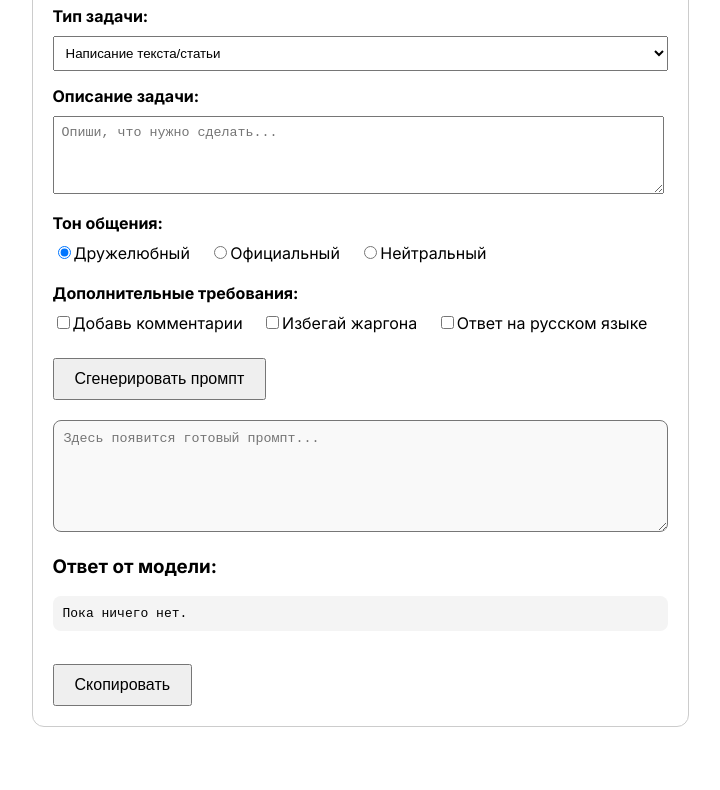
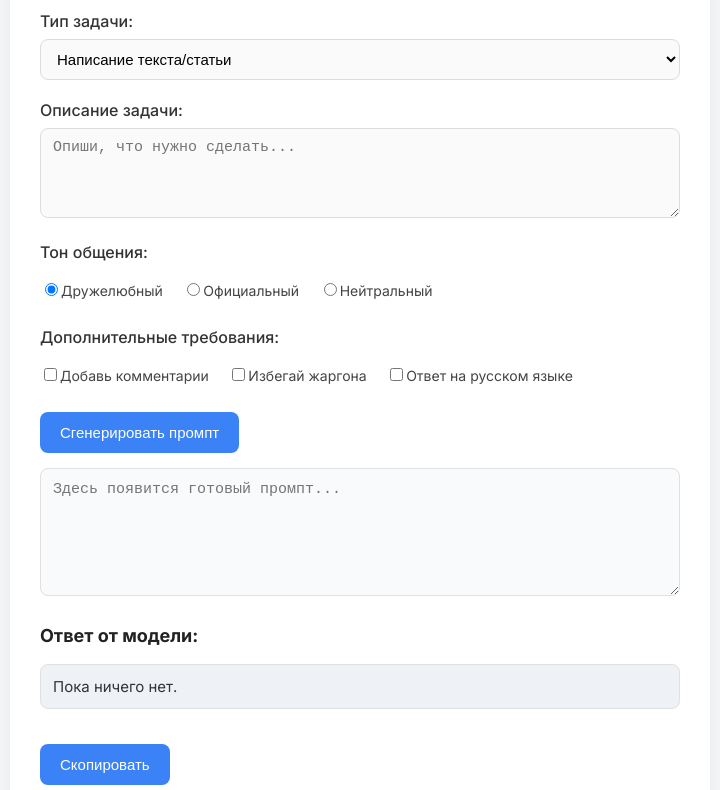
Before and after one commit to FeDroid74/prompt-builder, a plain HTML site: page index.html in a window 1280 px wide. Shown: the part 137-927 px from the top of the page, without its empty margins (280-1000 px from the left). Before the commit the page ends 904 px from the top, so only its background shows below. Drawn offline with Linux system fonts and the light colour scheme.

Commit message:
final commit 2

```diff
--- a/style.css
+++ b/style.css
@@ -1,65 +1,150 @@
 @import url('https://fonts.googleapis.com/css2?family=Inter:wght@400;500;700&display=swap');
+
+* {
+  box-sizing: border-box;
+}
 
 body {
   font-family: 'Inter', sans-serif;
-    max-width: 615px;
-    margin: 40px auto;
-    padding: 20px;
-    border: 1px solid #ccc;
-    border-radius: 12px;
+  background-color: #f5f6f8;
+  margin: 0;
+  padding: 40px;
+  display: flex;
+  justify-content: center;
+}
+
+.container {
+  background-color: #fff;
+  padding: 30px;
+  border-radius: 16px;
+  box-shadow: 0 6px 20px rgba(0, 0, 0, 0.06);
+  max-width: 700px;
+  width: 100%;
+}
+
+h1 {
+  font-size: 28px;
+  margin-bottom: 25px;
+  color: #2c3e50;
+  text-align: center;
 }
 
 label {
   display: block;
-    margin: 15px 0 5px;
-    font-weight: bold;
+  margin: 20px 0 8px;
+  font-weight: 500;
+  color: #333;
 }
 
-select, input[type="text"] {
+select,
+textarea,
+input[type="text"] {
   width: 100%;
-    padding: 8px;
-    margin-top: 5px;
+  padding: 10px 12px;
+  font-size: 15px;
+  border: 1px solid #dcdcdc;
+  border-radius: 8px;
+  background-color: #fafafa;
+  transition: border 0.2s ease;
+}
+
+select:focus,
+textarea:focus,
+input:focus {
+  border-color: #3b82f6;
+  outline: none;
+  background-color: #fff;
 }
 
 textarea {
-    width: 96.5%;
-    padding: 8px;
-    margin-top: 5px;
+  resize: vertical;
+  min-height: 80px;
 }
 
-.radio-group, .checkbox-group {
+.radio-group,
+.checkbox-group {
   margin-top: -10px;
 }
 
-.radio-group label, .checkbox-group label {
+.radio-group label,
+.checkbox-group label {
   display: inline-block;
   margin-right: 15px;
-    font-weight: normal;
+  font-weight: 400;
+  font-size: 14px;
+  color: #444;
+  cursor: pointer;
+}
+
+button {
+  background-color: #3b82f6;
+  color: white;
+  border: none;
+  border-radius: 8px;
+  padding: 12px 20px;
+  font-size: 15px;
+  font-weight: 500;
+  margin-top: 20px;
+  cursor: pointer;
+  transition: background 0.2s ease;
+}
+
+button:hover {
+  background-color: #2563eb;
+}
+
+#output,
+#response {
+  background-color: #f9fafb;
+  border: 1px solid #e0e0e0;
+  padding: 12px;
+  border-radius: 8px;
+  margin-top: 15px;
+  white-space: pre-wrap;
+  word-wrap: break-word;
+  font-size: 15px;
+  color: #333;
+}
+
+#output {
+  min-height: 100px;
 }
 
 #response {
-    max-width: 100%;
-    white-space: pre-wrap;
-    word-wrap: break-word;
-    background: #f4f4f4;
-    padding: 10px;
-    border-radius: 8px;
-    margin-top: 10px;
-    overflow-wrap: break-word;
+  background-color: #eef1f6;
+  font-family: 'Inter', sans-serif;
 }
 
-button {
-    margin-top: 20px;
-    padding: 10px 20px;
-    font-size: 16px;
-    cursor: pointer;
+h3 {
+  margin-top: 25px;
+  font-size: 18px;
+  color: #222;
 }
 
-#output {
-    max-width: 100%;
-    margin-top: 20px;
-    white-space: pre-wrap;
-    background: #f9f9f9;
-    padding: 10px;
+/* Индикатор загрузки */
+.loading-message {
+  align-self: flex-start;
+  padding: 12px;
+  background-color: #f0f0f0;
   border-radius: 8px;
+  max-width: 70%;
+  display: flex;
+  align-items: center;
+  gap: 5px;
+  color: #2c3e50;
+  font-weight: 500;
+  margin-top: 10px;
+  font-size: 14px;
 }
+
+.loading-message .dots::after {
+  content: '...';
+  display: inline-block;
+  animation: dots 1.5s infinite steps(1, end);
+}
+
+@keyframes dots {
+  0%, 20% { content: '.'; }
+  40% { content: '..'; }
+  60%, 100% { content: '...'; }
+}
```
Lines whose indentation alone changed are shown as unchanged.
